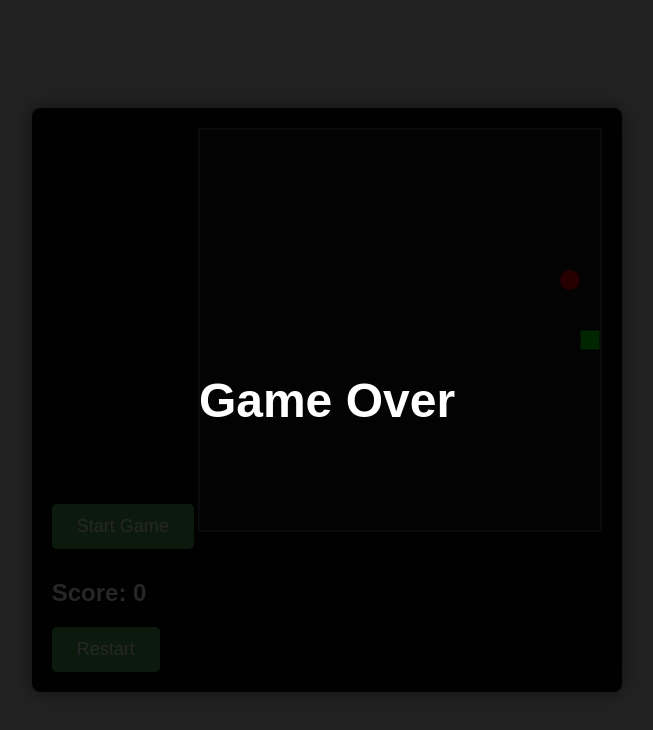
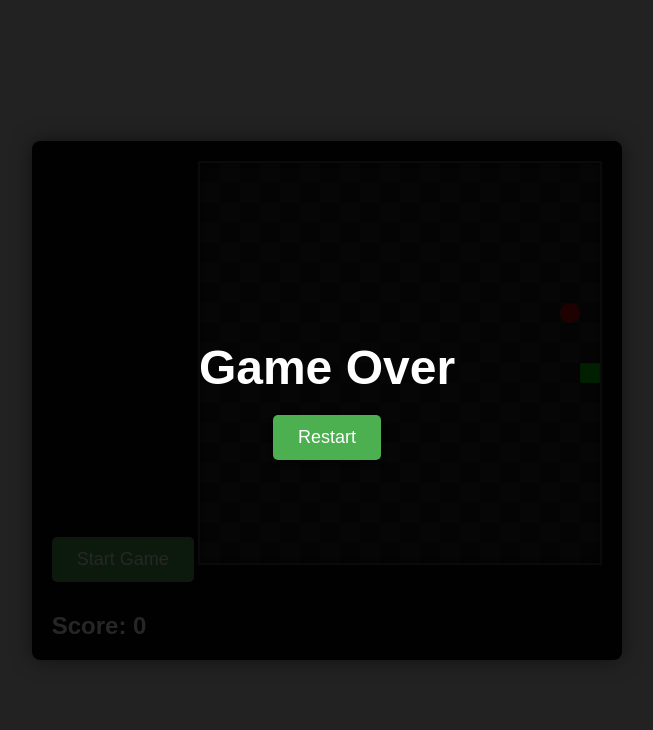
Before and after one commit to NGuljajev/Snake-Game, a plain HTML site: page index.html in a window 1280 px wide. Both pictures are taken after a click on the button "Start Game". Shown: the whole page, without its empty margins (313-966 px from the left). Drawn offline with Linux system fonts and the light colour scheme.

Commit message:
game canvas bg done

```diff
--- a/index.html
+++ b/index.html
@@ -1,19 +1,23 @@
 <!DOCTYPE html>
 <html lang="en">
+
 <head>
     <meta charset="UTF-8">
     <meta name="viewport" content="width=device-width, initial-scale=1.0">
     <title>Snake Game</title>
     <link rel="stylesheet" href="style.css">
 </head>
+
 <body>
     <div id="game-container">
         <button id="start-btn">Start Game</button>
         <canvas id="game-canvas"></canvas>
         <div id="score-display"></div>
-        <div id="game-over" style="display: none;">Game Over</div>
-        <button id="restart-btn" style="display: none;">Restart</button>
+        <div id="game-over" style="display: none;">Game Over
+            <button id="restart-btn" style="display: none;">Restart</button>
+        </div>
     </div>
     <script src="main.js"></script>
 </body>
+
 </html>
--- a/main.js
+++ b/main.js
@@ -13,7 +13,7 @@ document.addEventListener('DOMContentLoaded', () => {
     canvas.height = gridSize * tileCount;
 
     // Game variables
-    let snake = [{x: 10, y: 10}];
+    let snake = [{ x: 10, y: 10 }];
     let food = {};
     let xVelocity = 0;
     let yVelocity = 0;
@@ -23,17 +23,24 @@ document.addEventListener('DOMContentLoaded', () => {
     let gameLoop;
 
     // Draw functions
+    function drawGame() {
+        // Clear the canvas without covering the background
+        ctx.clearRect(0, 0, canvas.width, canvas.height);
+        drawFood();
+        drawSnake();
+    }
+
     function drawSnake() {
-        ctx.fillStyle = 'lime';
+        ctx.fillStyle = 'rgba(0, 255, 0, 0.8)'; // Slightly transparent lime
         snake.forEach(segment => {
             ctx.fillRect(segment.x * gridSize, segment.y * gridSize, gridSize, gridSize);
-            ctx.strokeStyle = '#111';
+            ctx.strokeStyle = 'rgba(0, 0, 0, 0.3)';
             ctx.strokeRect(segment.x * gridSize, segment.y * gridSize, gridSize, gridSize);
         });
     }
 
     function drawFood() {
-        ctx.fillStyle = 'red';
+        ctx.fillStyle = 'rgba(255, 0, 0, 0.8)'; // Slightly transparent red
         ctx.beginPath();
         ctx.arc(
             food.x * gridSize + gridSize / 2,
@@ -45,16 +52,9 @@ document.addEventListener('DOMContentLoaded', () => {
         ctx.fill();
     }
 
-    function drawGame() {
-        ctx.fillStyle = '#111';
-        ctx.fillRect(0, 0, canvas.width, canvas.height);
-        drawFood();
-        drawSnake();
-    }
-
     // Game logic
     function moveSnake() {
-        const head = {x: snake[0].x + xVelocity, y: snake[0].y + yVelocity};
+        const head = { x: snake[0].x + xVelocity, y: snake[0].y + yVelocity };
 
         if (head.x < 0 || head.x >= tileCount || head.y < 0 || head.y >= tileCount) {
             gameOver();
@@ -115,7 +115,7 @@ document.addEventListener('DOMContentLoaded', () => {
     }
 
     function startGame() {
-        snake = [{x: 10, y: 10}];
+        snake = [{ x: 10, y: 10 }];
         xVelocity = 1;
         yVelocity = 0;
         score = 0;
@@ -154,6 +154,26 @@ document.addEventListener('DOMContentLoaded', () => {
                 xVelocity = 1;
                 yVelocity = 0;
                 break;
+            case 'ArrowUp':
+                if (yVelocity === 1) return;
+                xVelocity = 0;
+                yVelocity = -1;
+                break;
+            case 'ArrowDown':
+                if (yVelocity === -1) return;
+                xVelocity = 0;
+                yVelocity = 1;
+                break;
+            case 'ArrowLeft':
+                if (xVelocity === 1) return;
+                xVelocity = -1;
+                yVelocity = 0;
+                break;
+            case 'ArrowRight':
+                if (xVelocity === -1) return;
+                xVelocity = 1;
+                yVelocity = 0;
+                break;
         }
     });
 
--- a/style.css
+++ b/style.css
@@ -48,10 +48,10 @@ body {
   height: 100%;
   background-color: rgba(0, 0, 0, 0.85);
   color: white;
-  display: none;
-  flex-direction: column;
-  align-items: center;
-  justify-content: center;
+  display: flex; /* Ensure flex layout */
+  flex-direction: column; /* Stack items vertically */
+  align-items: center; /* Center items horizontally */
+  justify-content: center; /* Center items vertically */
   font-size: 48px;
   font-weight: bold;
   border-radius: 8px;
@@ -83,3 +83,17 @@ body {
 #start-btn {
   margin-bottom: 15px;
 }
+
+#restart-btn {
+  margin-top: 20px; /* Space between "Game Over" text and button */
+  padding: 12px 25px;
+  font-size: 18px;
+  background-color: #4CAF50;
+  color: white;
+  border: none;
+  border-radius: 5px;
+  cursor: pointer;
+  transition: all 0.3s ease;
+  box-shadow: 0 4px 6px rgba(0, 0, 0, 0.1);
+  display: block; /* Ensure the button is visible */
+}
```
